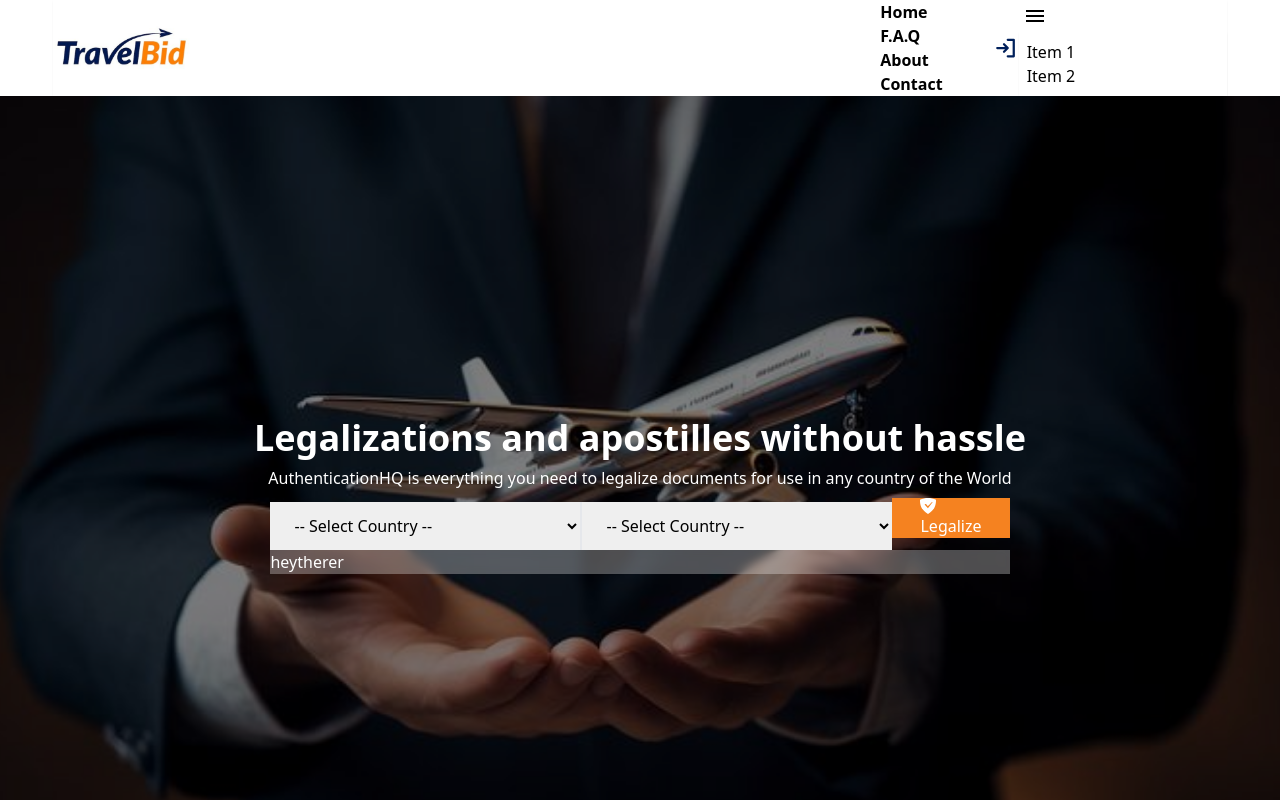
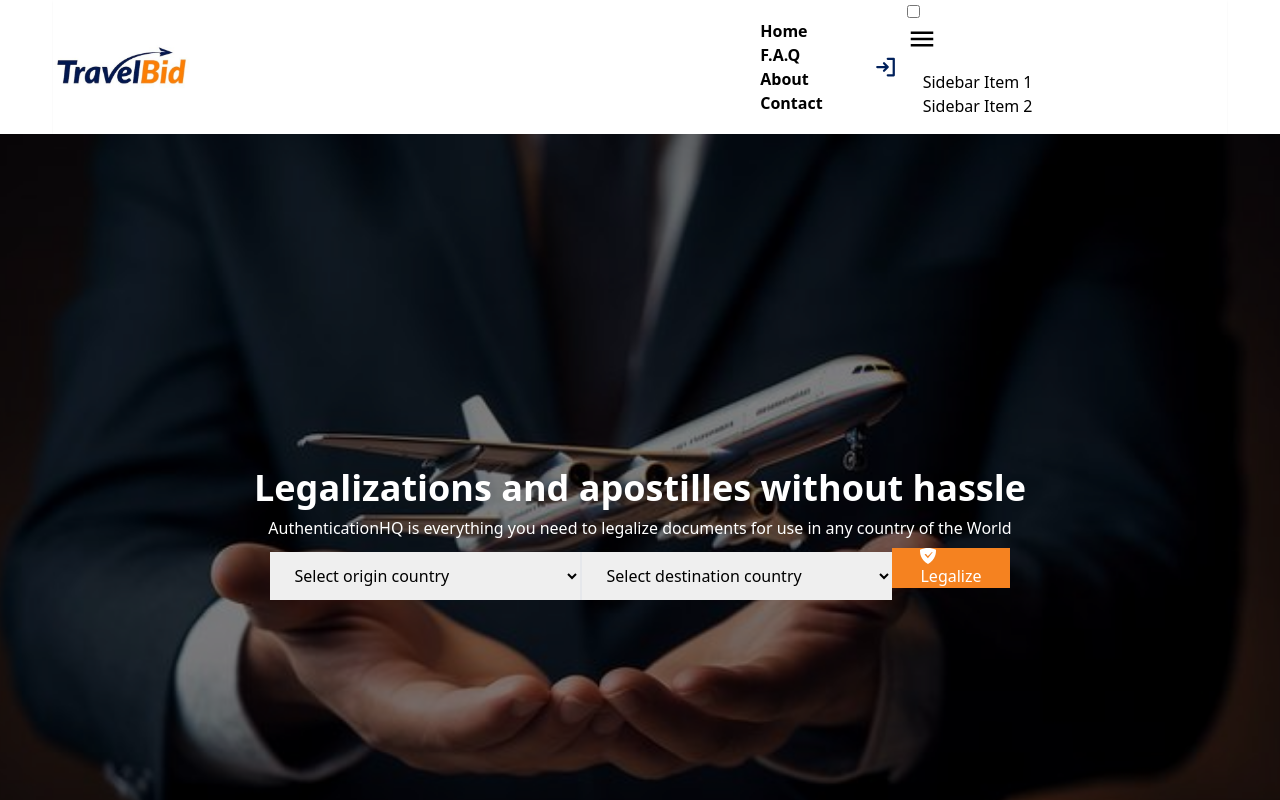
Before and after one commit to mehediScriptDev/Complete-store, a React (Vite) app: page / in a window 1280 px wide. Shown: the top 800 px of the page. Built offline with nearby package versions, Linux system fonts and the light colour scheme.

Commit message:
navbar edited again

```diff
--- a/src/Components/Banner.jsx
+++ b/src/Components/Banner.jsx
@@ -21,9 +21,9 @@ const Banner = () => {
           in any country of the World
         </h1>
         <div className="">
-          <div className="join">
+          <div className="join menu menu-vertical md:menu-horizontal rounded-box">
             <select className="text-black py-3 px-5 join-item" name="From">
-              <option value="">-- Select Country --</option>
+              <option disabled selected hidden value="ok">Select origin country</option>
               <option>Afghanistan</option>
               <option>Albania</option>
               <option>Algeria</option>
@@ -220,7 +220,7 @@ const Banner = () => {
               <option>Zimbabwe</option>
             </select>
             <select className="text-black py-3 px-5 join-item border-l-2" name="">
-              <option value="">-- Select Country --</option>
+              <option disabled selected hidden value="">Select destination country</option>
               <option>Afghanistan</option>
               <option>Albania</option>
               <option>Algeria</option>
@@ -418,11 +418,6 @@ const Banner = () => {
             </select>
             <button className="btn h-auto px-7 border-transparent join-item bg-bidcl hover:bg-travelcl duration-300 hover:text-white"><SiAdguard /> Legalize</button>
           </div>
-          <div className="">
-            <div className="backdrop-blur-sm bg-white/30">
-              <h1>heytherer</h1>
-            </div>
-          </div>
         </div>
       </div>
     </section>
--- a/src/Components/Nav.jsx
+++ b/src/Components/Nav.jsx
@@ -1,6 +1,6 @@
 import { IoMdMenu } from "react-icons/io";
 import { NavLink } from "react-router-dom";
-import logo from '../images/logo.png'
+import logo from "../images/logo.png";
 import { PiSignInBold } from "react-icons/pi";
 
 const Nav = () => {
@@ -25,7 +25,6 @@ const Nav = () => {
       <div className="flex justify-between items-center bg-base-100 shadow-sm">
         <div className="">
           <img className="w-28 md:w-36" src={logo} alt="" />
-
         </div>
 
         <div className="flex gap-2 lg:gap-12 items-center">
@@ -33,23 +32,41 @@ const Nav = () => {
             <ul className="menu menu-horizontal px-1">{links}</ul>
           </div>
 
-          <div className="flex items-center">
-            <a className="hover:text-bidcl text-travelcl md:text-2xl" href=""><PiSignInBold /></a>
-            <div className="dropdown dropdown-hover">
-              <div tabIndex={0} role="button" className="btn btn-ghost m-1">
-                <IoMdMenu className="md:text-2xl" />
+          <div className="flex items-center gap-2">
+            <a className="hover:text-bidcl text-travelcl md:text-2xl" href="">
+              <PiSignInBold />
+            </a>
+            <div className="drawer z-20 drawer-end">
+              <input
+                id="my-drawer-4"
+                type="checkbox"
+                className="drawer-toggle"
+              />
+              <div className="drawer-content">
+                {/* Page content here */}
+                <label
+                  htmlFor="my-drawer-4"
+                  className="drawer-button"
+                >
+                 <IoMdMenu className="md:text-3xl hover:text-bidcl" />
+                </label>
               </div>
-              <ul
-                tabIndex={0}
-                className="dropdown-content menu bg-base-100 rounded-box z-1 w-52 p-2 shadow-sm"
-              >
+              <div className="drawer-side">
+                <label
+                  htmlFor="my-drawer-4"
+                  aria-label="close sidebar"
+                  className="drawer-overlay"
+                ></label>
+                <ul className="menu bg-base-200 text-base-content min-h-full w-80 p-4">
+                  {/* Sidebar content here */}
                   <li>
-                  <a>Item 1</a>
+                    <a>Sidebar Item 1</a>
                   </li>
                   <li>
-                  <a>Item 2</a>
+                    <a>Sidebar Item 2</a>
                   </li>
                 </ul>
+              </div>
             </div>
           </div>
         </div>
```
Lines whose indentation alone changed are shown as unchanged.
